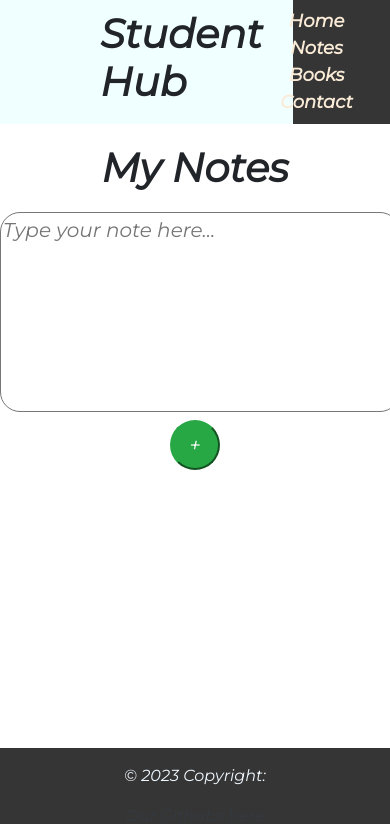
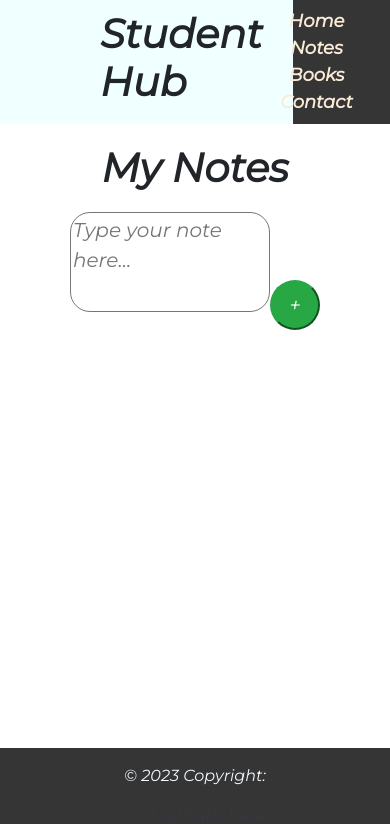
Before and after one commit to reinkaoss/React-Student-Hub-App, a React (Create React App) app: page /notes in a window 390 px wide. Shown: the top 824 px of the page. Built offline with nearby package versions, Linux system fonts and the light colour scheme.

Commit message:
Fixing non scrollable page

```diff
--- a/package.json
+++ b/package.json
@@ -9,6 +9,7 @@
     "@testing-library/user-event": "^13.5.0",
     "axios": "^1.3.2",
     "bootstrap": "^4.0.0",
+    "fs": "^0.0.1-security",
     "react": "^18.2.0",
     "react-dom": "^18.2.0",
     "react-router": "^6.8.1",
@@ -16,7 +17,8 @@
     "react-scripts": "5.0.1",
     "router": "^1.3.7",
     "uuid": "^9.0.0",
-    "web-vitals": "^2.1.4"
+    "web-vitals": "^2.1.4",
+    "write-file-p": "^1.0.8"
   },
   "scripts": {
     "predeploy": "npm run build",
--- a/src/components/Books/index.js
+++ b/src/components/Books/index.js
@@ -2,6 +2,9 @@ import React, { useState, useEffect } from "react";
 import axios from "axios";
 import "./style.css";
 import FavStar from "./images/favorite.png"
+// const fs = require('fs');
+const jsonData= {"name":"John", "age":30, "car":null};
+const jsonString = JSON.stringify(jsonData);
 
 function Books() {
   const [books, setBooks] = useState("");
@@ -12,7 +15,12 @@ function Books() {
     setBooks(books);
   }
 
-
+  // fs.writeFile("./foo.json", jsonString, 'utf8', function (err) {
+  //     if (err) {
+  //         return console.log(err);
+  //     }
+  //     console.log("file saved!");
+  // });
 
   function BooksAPI(event) {
     event.preventDefault();
@@ -25,6 +33,7 @@ function Books() {
       .then((response) => {
         // console.log(response.data);
         setSearch(response.data);
+
         console.log(search);
       })
       .catch(function (error) {
@@ -66,7 +75,7 @@ function Books() {
               <h4 className="card-title">{search.items[0].volumeInfo.title} </h4>
             )}
             <button className="btn btn-warning favButton"
-              // onClick={}
+              // onClick={saveBook}
             >
               <img className="favorite" src={FavStar} alt="bin" />
             </button>
--- a/src/components/Hub/style.css
+++ b/src/components/Hub/style.css
@@ -3,7 +3,9 @@
 }
 
 body {
-    max-width: 100%;
+    box-sizing: content-box;
+    width: 100%;
+    /* overflow: hidden; */
 }
 .studentHubTitle {
     text-align: center;
@@ -70,3 +72,37 @@ textarea::placeholder {
      */
      margin: 0 auto;
 }
+
+@media only screen and (max-width: 600px) {
+    .notesInputText, .card {
+      width: 200px;
+      height: 100px;
+      overflow: hidden;
+    }
+  }
+
+  @media only screen and (max-width: 600px) {
+.notesContainer {
+    display: flex;
+    flex-direction: column;
+    align-items: center;
+    }
+  }
+
+  @media only screen and (max-width: 600px) {
+    .buttonsContainer {
+            margin-top: 0;
+        }
+      }
+
+      @media only screen and (max-width: 600px) {
+        .binLogo, .editLogo {
+             width: 10px;
+            }
+          }
+
+          @media only screen and (max-width: 600px) {
+            .buttonsContainer > button {
+                 /* width: 5px; */
+                }
+              }
--- a/src/components/Nav/style.css
+++ b/src/components/Nav/style.css
@@ -7,8 +7,9 @@
 
 body {
     box-sizing: border-box;
-    overflow: hidden;
+    /* overflow: hidden; */
     width: 100%;
+    height: 100vh;
 }
 
 .navbar {
@@ -83,3 +84,9 @@ body {
     padding: 0;
     }
   }
+
+  @media only screen and (max-width: 600px) {
+    .footer {
+        z-index: 100;
+    }
+  }
```
Also changed, not shown: 2 other files (tests, documents, lock files or other folders).
